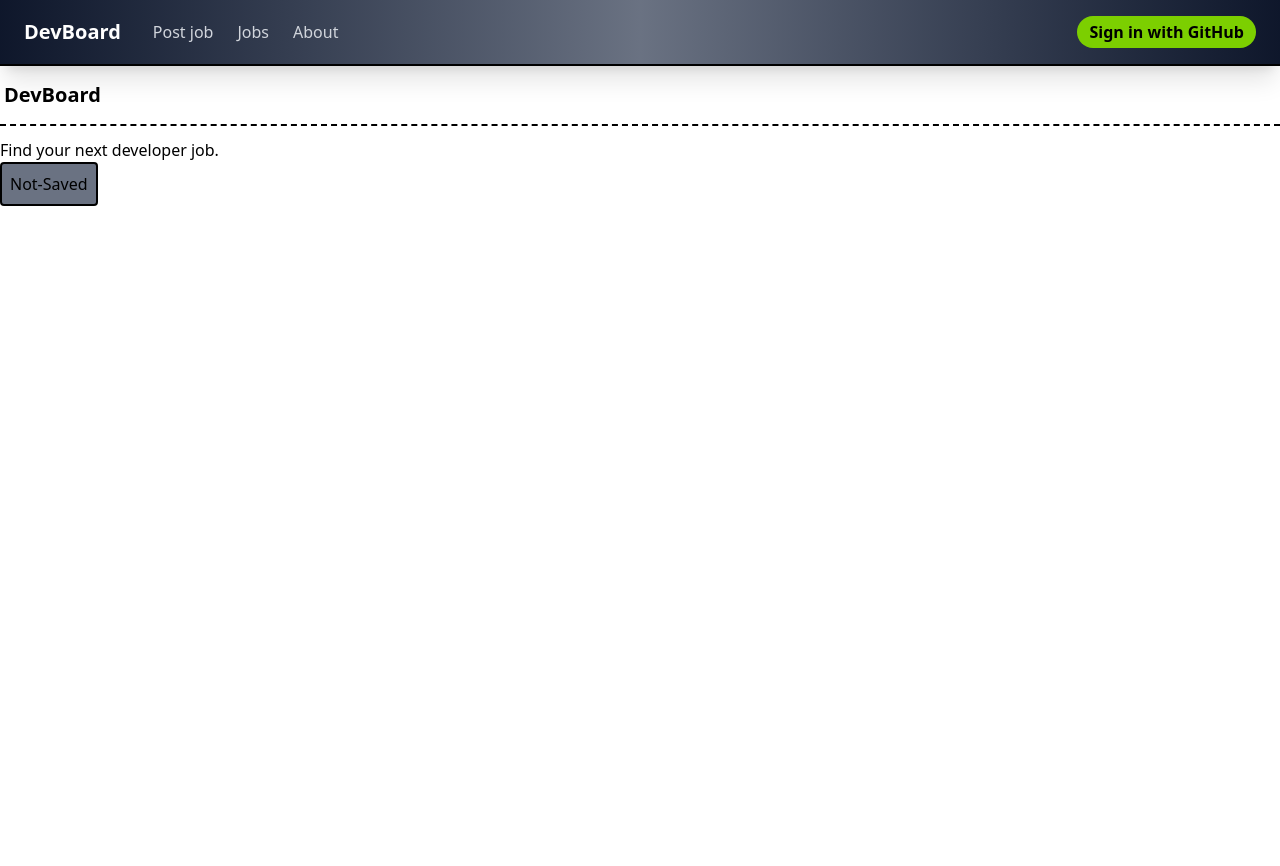
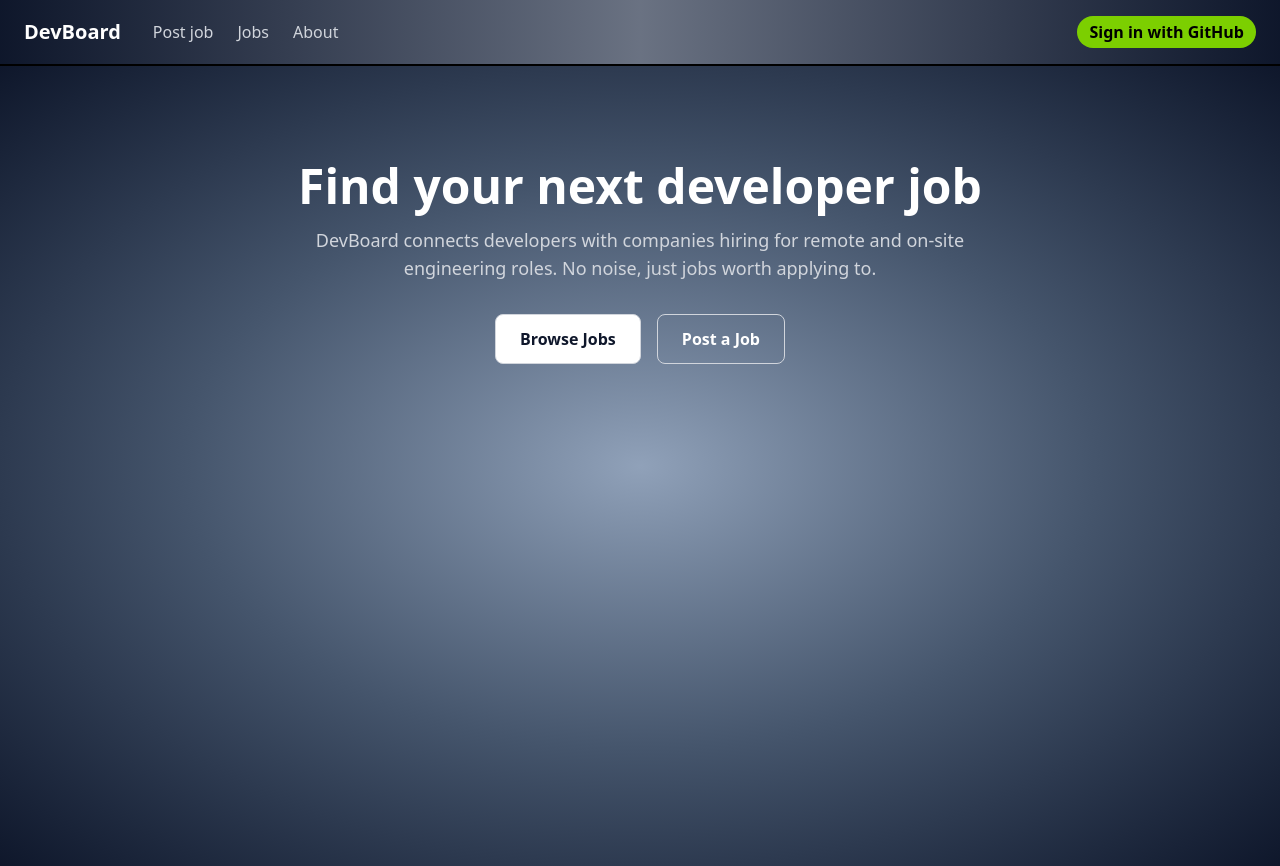
Before and after one commit to MarziLightSep/jobboard, a Next.js app: page / in a window 1280 px wide. Before the commit the page ends 800 px from the top, so only its background shows below. Built offline with nearby package versions, Linux system fonts and the light colour scheme; no server answers.

Commit message:
change the content and styles of home page

```diff
--- a/app/page.js
+++ b/app/page.js
@@ -1,12 +1,31 @@
-import SaveButton from "./components/SaveButton";
-
+import Link from "next/link";
 
 export default function Home() {
   return (
-    <main>
-      <h1 className="h-15 flex items-center text-xl pl-1 font-bold border-dashed border-b-2 mb-3">DevBoard</h1>
-      <p>Find your next developer job.</p>
-      <SaveButton/>
+    <main className="bg-radial from-slate-400 via-slate-600 to-slate-900 min-h-screen text-white">
+      <div className="max-w-4xl mx-auto px-6 py-24 text-center">
+        <h1 className="text-4xl md:text-5xl font-bold mb-4">
+          Find your next developer job
+        </h1>
+        <p className="text-lg text-gray-300 mb-8 max-w-2xl mx-auto">
+          DevBoard connects developers with companies hiring for remote and
+          on-site engineering roles. No noise, just jobs worth applying to.
+        </p>
+        <div className="flex gap-4 justify-center flex-wrap">
+          <Link
+            href="/jobs"
+            className="bg-white border border-gray-300 text-slate-900 px-6 py-3 rounded-lg font-semibold hover:bg-gray-800 hover:text-white transition-colors duration-200"
+          >
+            Browse Jobs
+          </Link>
+          <Link
+            href="/post"
+            className="border border-gray-300 text-white px-6 py-3 rounded-lg font-semibold hover:bg-slate-700 transition-colors duration-200"
+          >
+            Post a Job
+          </Link>
+        </div>
+      </div>
     </main>
   );
 }
```
